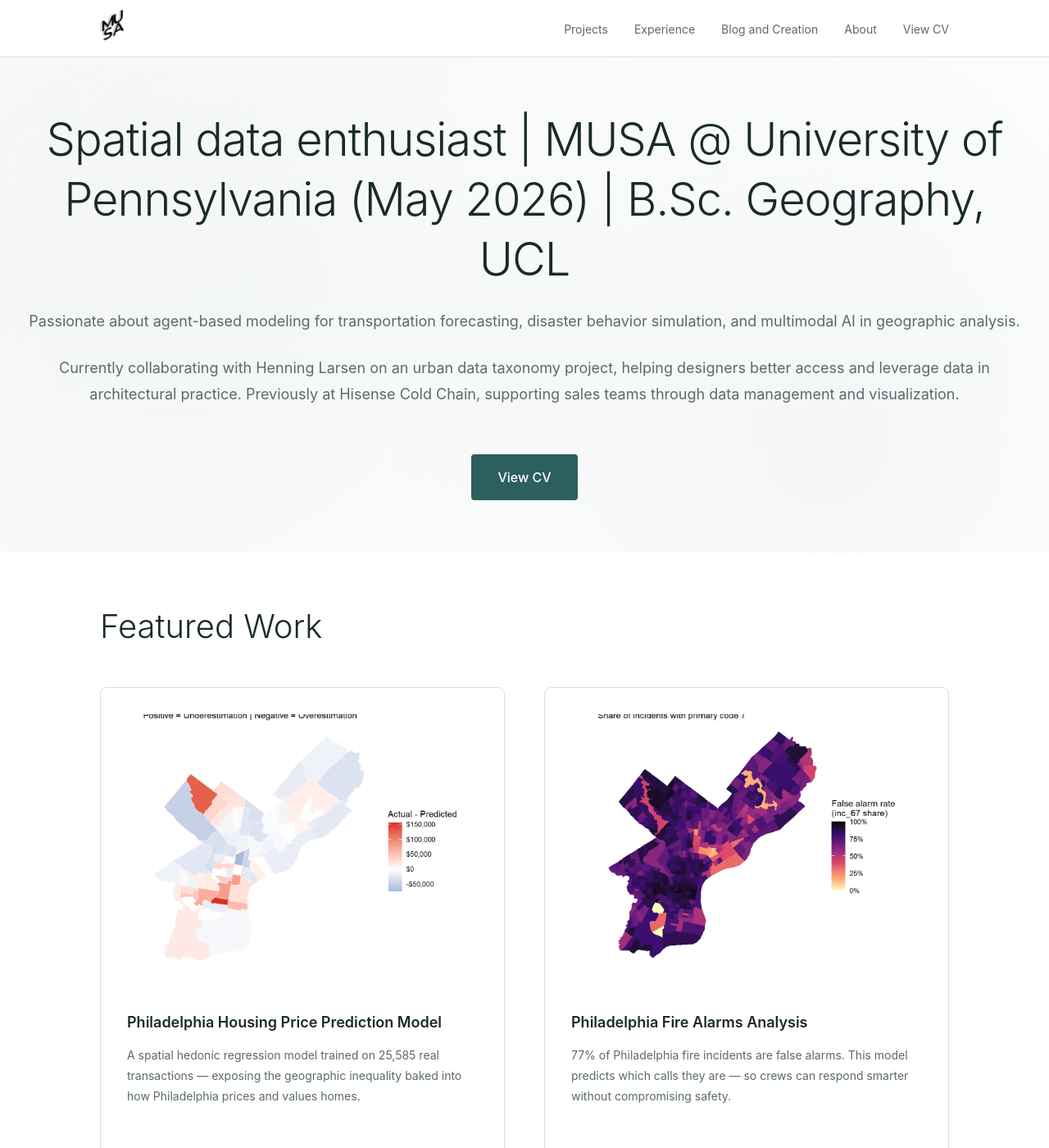
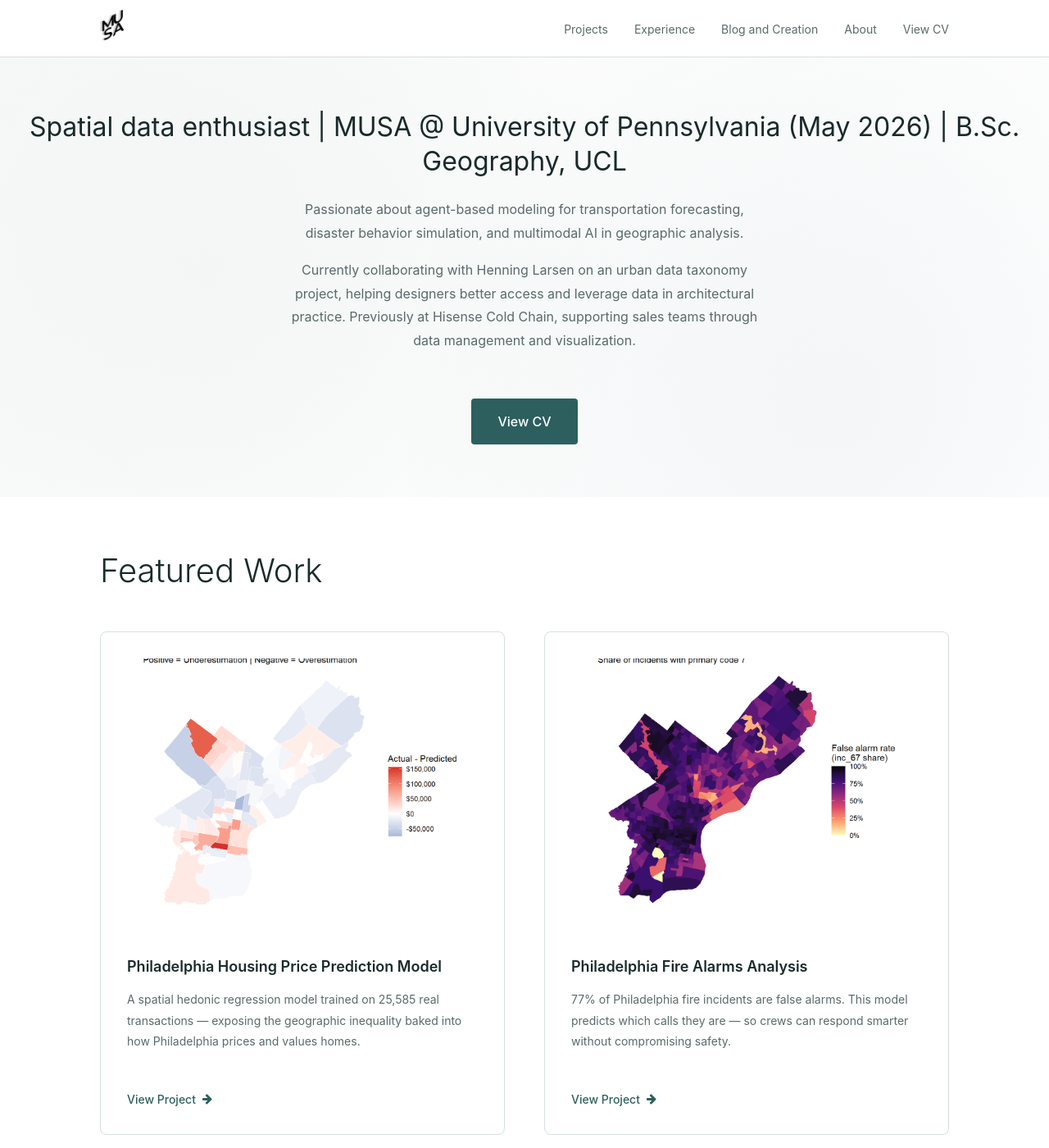
Before and after one commit to lluluciano0505/luciano_musa, a Jekyll site: the page built from index.md, in a window 1280 px wide and 1400 px high. Shown: the whole window at 82% size. Built offline with Jekyll 4.4.1, drawn with Linux system fonts in a browser that asks for light colours.

Commit message:
Reduce hero section title and subtitle font size
Title: 3.5rem → 2rem, subtitle: 1.125rem → 1rem, max-width 580px centered,
hero min-height 600px → 420px for a more compact intro.

Co-Authored-By: Claude Sonnet 4.6 <noreply@anthropic.com>

```diff
--- a/_sass/nordic-theme.scss
+++ b/_sass/nordic-theme.scss
@@ -267,7 +267,7 @@ nav a {
 .hero {
   padding: var(--spacing-2xl) 0;
   background: linear-gradient(135deg, var(--color-bg-dark) 0%, var(--color-bg-light) 100%);
-  min-height: 600px;
+  min-height: 420px;
   display: flex;
   align-items: center;
   justify-content: center;
@@ -276,7 +276,7 @@ nav a {
   overflow: hidden;
 
   @media (max-width: 768px) {
-    min-height: 400px;
+    min-height: 280px;
     padding: var(--spacing-xl) 0;
   }
 
@@ -301,16 +301,26 @@ nav a {
 }
 
 .hero h1 {
+  font-size: var(--font-size-2xl);
+  font-weight: var(--font-weight-normal);
+  letter-spacing: 0;
   margin-bottom: var(--spacing-md);
   color: var(--color-text-primary);
 }
 
 .hero-subtitle {
-  font-size: var(--font-size-lg);
+  font-size: var(--font-size-base);
   color: var(--color-text-secondary);
   margin-bottom: var(--spacing-lg);
   font-weight: var(--font-weight-normal);
   line-height: var(--line-height-relaxed);
+  max-width: 580px;
+  margin-left: auto;
+  margin-right: auto;
+
+  p {
+    margin-bottom: var(--spacing-sm);
+  }
 }
 
 .cta-button {
```
